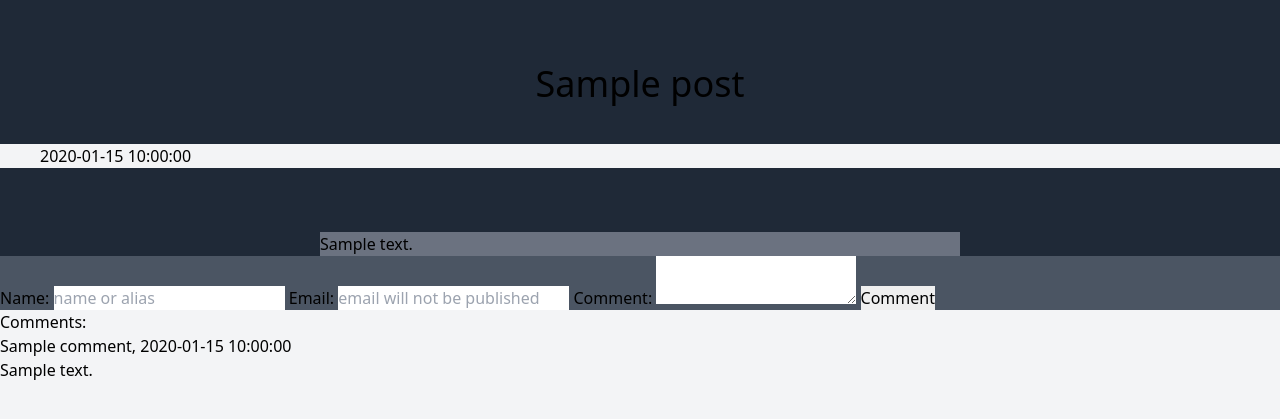
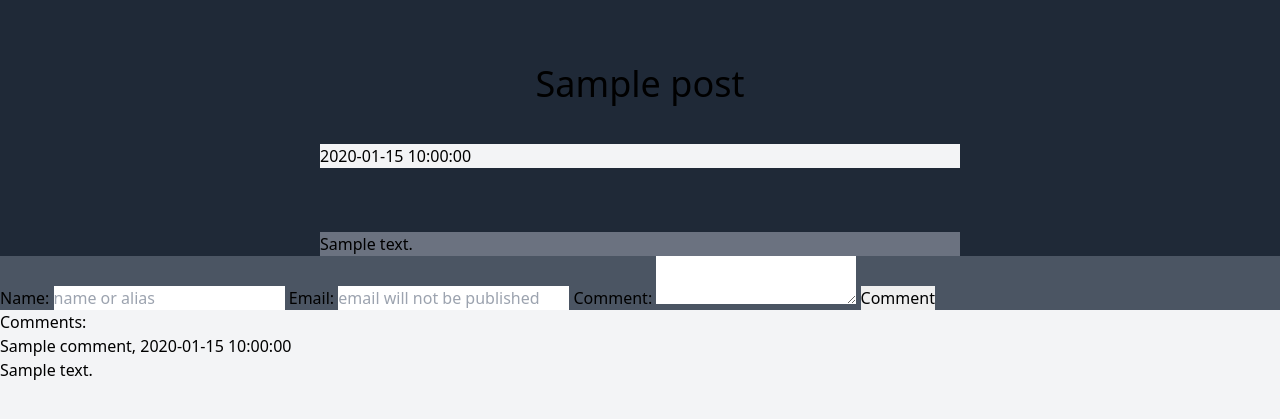
Before and after one commit to pity7736/raiseexception, a Python web app: template raiseexception/templates/blog/post.html in a window 1280 px wide. Shown: the top 419 px of the page. Run offline with Jinja, Linux system fonts and the light colour scheme; the template is opened without the code that fills it: most values are stand-ins (such as "Sample title", 1, 10 or a date in 2020); style sheets or scripts are compiled from the project's sources.

Commit message:
style: post datetime alignment

```diff
--- a/raiseexception/templates/blog/post.html
+++ b/raiseexception/templates/blog/post.html
@@ -4,7 +4,7 @@
     {% include 'message.html' %}
     <article class="bg-gray-800 container mx-auto pt-16">
         <h1 class="text-center text-4xl">{{ post.title.capitalize() }}</h1>
-        <time class="pl-10 mt-10 bg-gray-100 block" datetime="{{ post.created_at.isoformat() }}">{{ post.created_at }}</time>
+        <time class="max-w-screen-sm mx-auto pl-10 md:pl-0 mt-10 bg-gray-100 block" datetime="{{ post.created_at.isoformat() }}">{{ post.created_at }}</time>
         <div class="bg-gray-500 max-w-screen-sm mx-auto mt-16 px-10 text-justify md:px-0 space-y-4 text-base">
             {{ post_body|safe }}
         </div>
```
